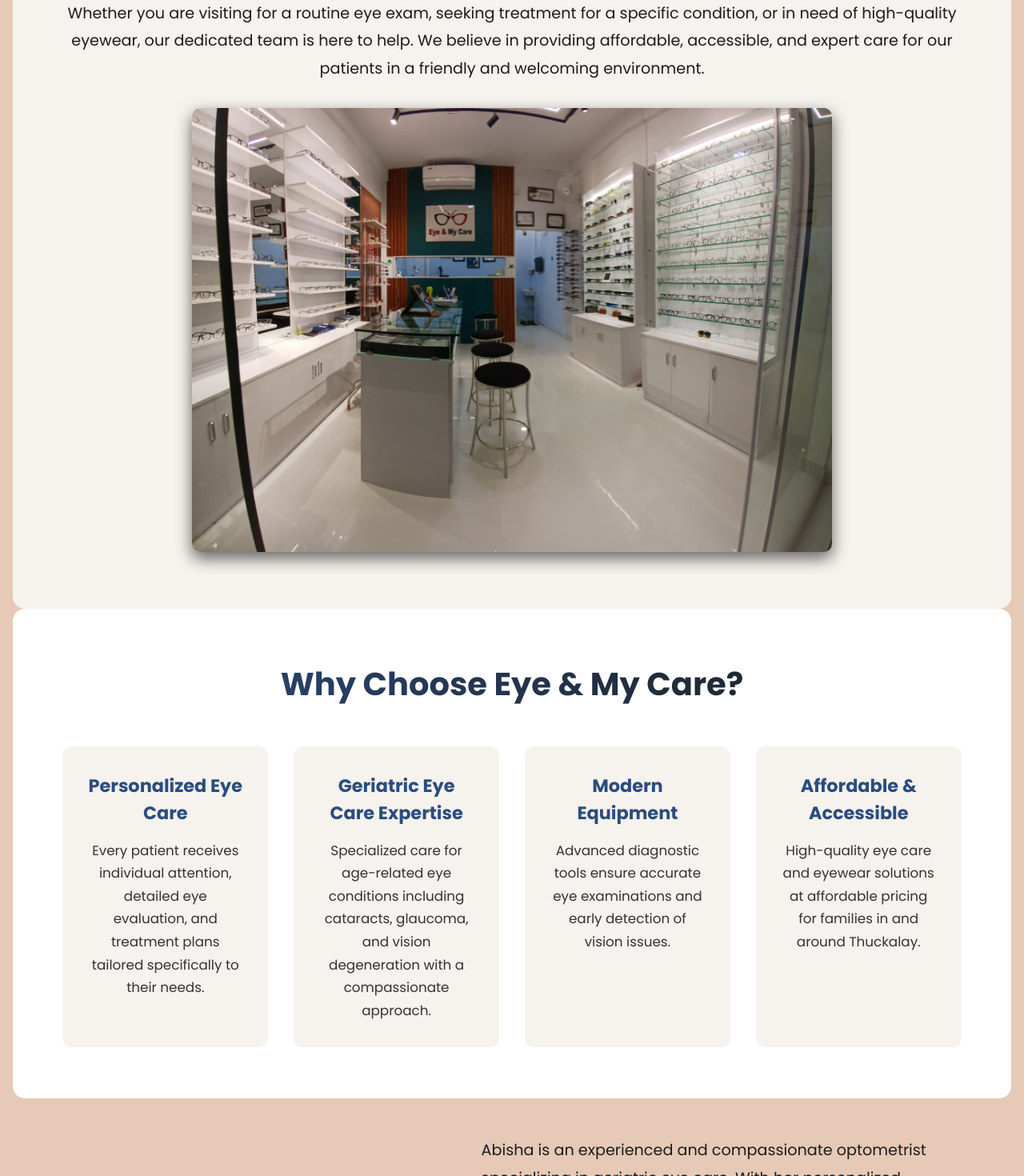
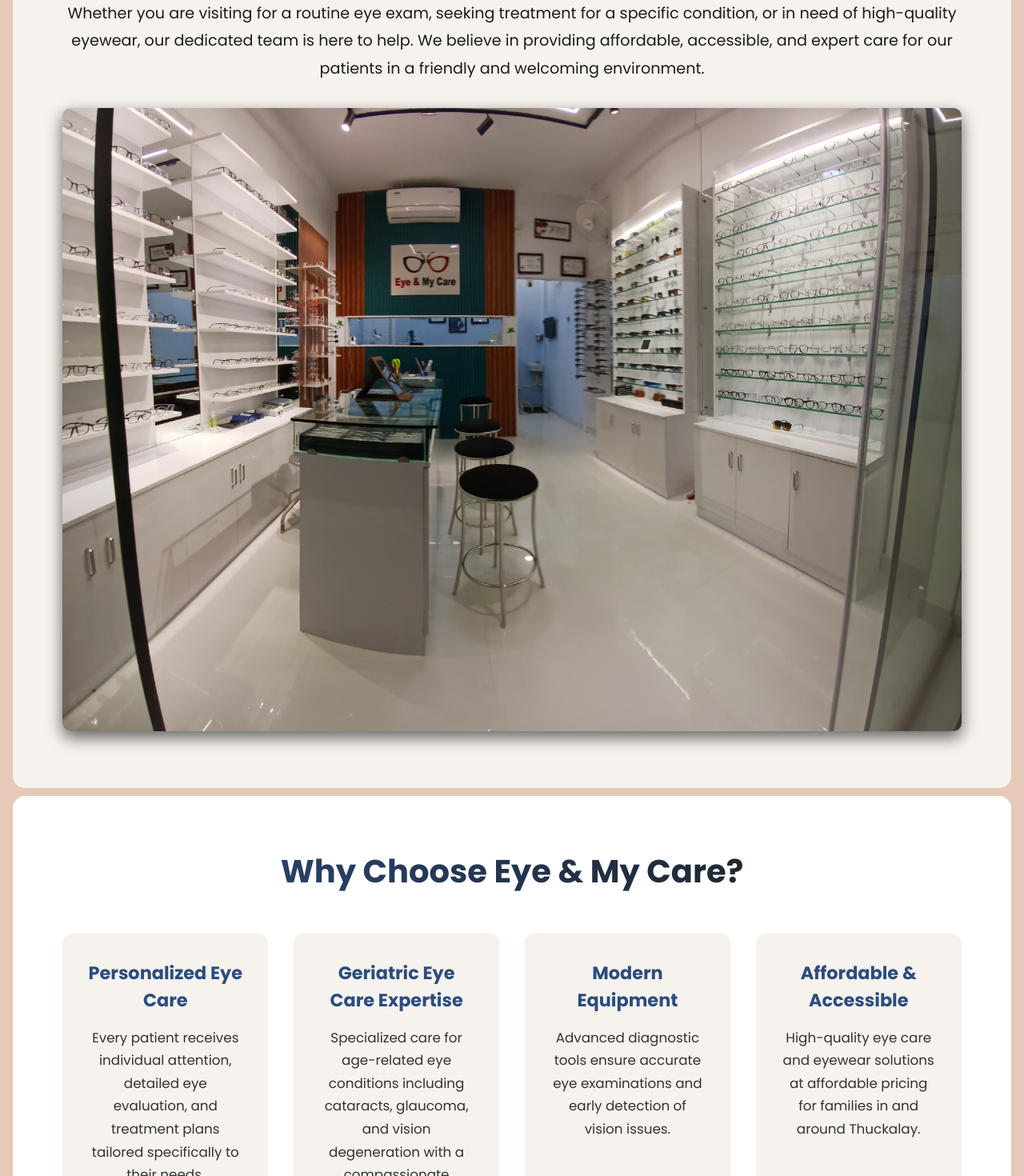
Before and after one commit to sam-sudar/OptoProject, a React (Vite) app in the folder EyeCare/: page /about in a window 1280 px wide. Shown: the part 1100-2570 px from the top of the page at 80% size. Built offline with nearby package versions, Linux system fonts and the light colour scheme.

Commit message:
Margin top About Page

```diff
--- a/EyeCare/src/routes/about.css
+++ b/EyeCare/src/routes/about.css
@@ -214,12 +214,7 @@
     padding: 2rem 3%; /* More padding for mobile */
   }
 
-  .store-image {
-    max-width: 100%;
-  }
-  .why-us, .clinic-info{
-    margin-top: 10px
-  }
+
 }
 
 /* Why Choose Us Section */
@@ -299,3 +294,9 @@
   transform: scale(1.05);
   box-shadow: 0 12px 25px rgba(0, 0, 0, 0.25);
 }
+.store-image {
+    max-width: 100%;
+  }
+  .why-us, .clinic-info{
+    margin-top: 10px
+  }
```
